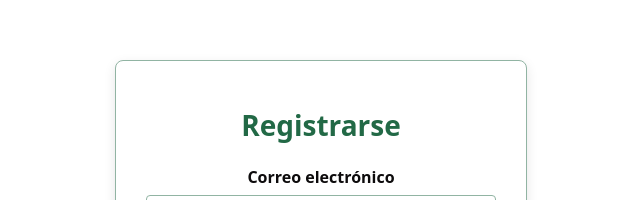
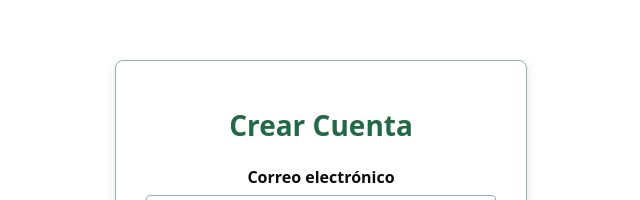
Before and after one commit to FerEsq/CDI-Lab-04, a React (Vite) app in the folder client/: page /signup in a window 1280 px wide. Shown: the part 127-327 px from the top of the page, without its empty margins (319-959 px from the left). Built offline with nearby package versions, Linux system fonts and the light colour scheme; no server answers.

Commit message:
[fix] sign up fixed

```diff
--- a/client/src/pages/Signup.tsx
+++ b/client/src/pages/Signup.tsx
@@ -29,7 +29,6 @@ const Signup = () => {
   const [isRegisterLoading, setIsRegisterLoading] = useState(false);
   const [error, setError] = useState<string | null>(null);
   const [showPassword, setShowPassword] = useState(false);
-  const [showConfirmPassword, setShowConfirmPassword] = useState(false);
 
   // Función para manejar el registro
   const handleRegister = async (
@@ -70,8 +69,7 @@ const Signup = () => {
   const formik = useFormik({
     initialValues: {
       email: '',
-      password: '',
-      confirmPassword: '',
+      password: ''
     },
     validationSchema: Yup.object({
       email: Yup.string()
@@ -79,10 +77,7 @@ const Signup = () => {
         .required('Campo requerido'),
       password: Yup.string()
         .min(3, 'La contraseña debe tener al menos 3 caracteres')
-        .required('Campo requerido'),
-      confirmPassword: Yup.string()
-        .oneOf([Yup.ref('password')], 'Las contraseñas deben coincidir')
-        .required('Campo requerido'),
+        .required('Campo requerido')
     }),
     onSubmit: (values) => {
       handleRegister(values.email, values.password);
@@ -108,7 +103,7 @@ const Signup = () => {
         textAlign: 'center',
         marginBottom: '24px',
         fontSize: '28px'
-      }}>Registrarse</h1>
+      }}>Crear Cuenta</h1>
 
       {error && (
         <div style={{
```
